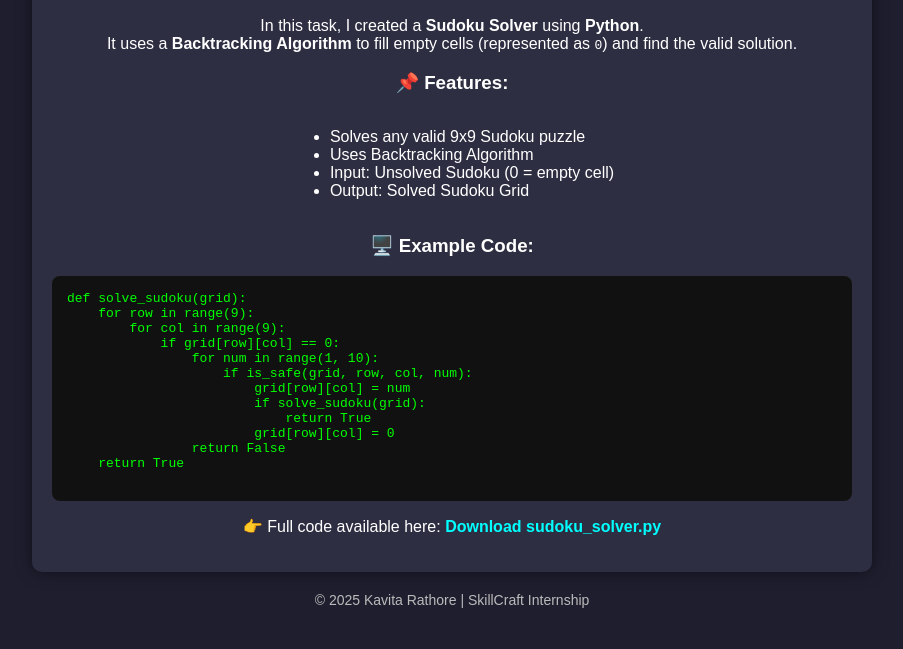
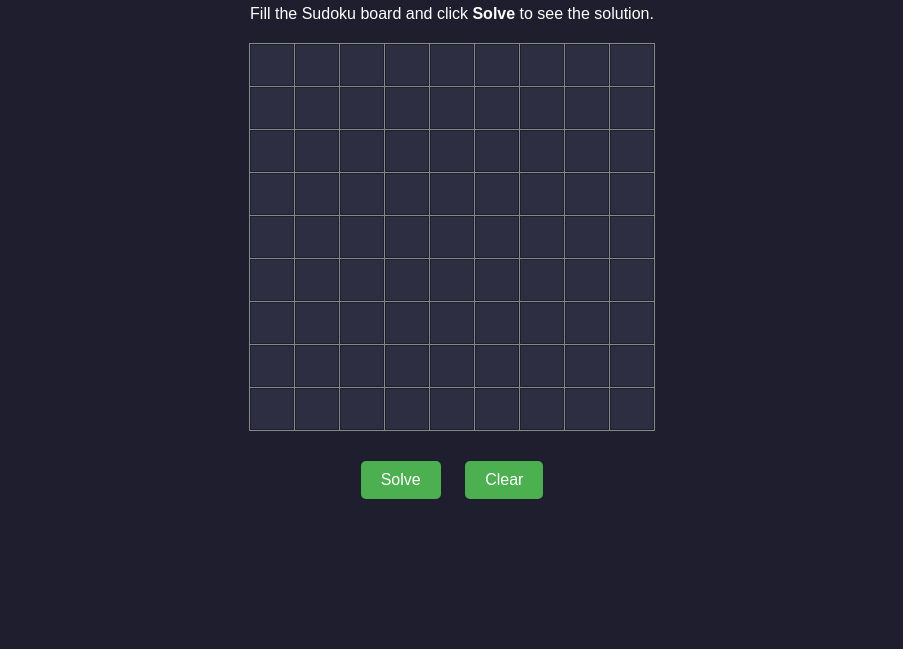
Before and after one commit to teenadhakad2004/SkillCraft-Technology-Sudoku-Solver-task3, a plain HTML site: page index.html in a window 1280 px wide. Shown: the part 151-800 px from the top of the page, without its empty margins (188-1091 px from the left). Drawn offline with Linux system fonts and the light colour scheme.

Commit message:
Update index.html

```diff
--- a/index.html
+++ b/index.html
@@ -3,91 +3,151 @@
 <head>
   <meta charset="UTF-8">
   <meta name="viewport" content="width=device-width, initial-scale=1.0">
-  <title>SkillCraft Internship - Task 3: Sudoku Solver</title>
+  <title>SkillCraft Task 3 - Sudoku Solver</title>
   <style>
     body {
       font-family: Arial, sans-serif;
       background: #1e1e2f;
-      color: #ffffff;
-      margin: 0;
+      color: white;
+      text-align: center;
       padding: 20px;
-      text-align: center;
     }
     h1 {
       color: #4CAF50;
     }
-    h2 {
-      color: #ff9800;
+    table {
+      border-collapse: collapse;
+      margin: 20px auto;
     }
-    .container {
+    td {
+      border: 1px solid #888;
+      width: 40px;
+      height: 40px;
+      text-align: center;
+    }
+    input {
+      width: 38px;
+      height: 38px;
+      text-align: center;
+      font-size: 16px;
       background: #2e2e42;
-      padding: 20px;
-      border-radius: 10px;
-      max-width: 800px;
-      margin: auto;
-      box-shadow: 0 0 15px rgba(0,0,0,0.5);
+      color: white;
+      border: none;
     }
-    pre {
-      background: #111;
-      color: #0f0;
-      text-align: left;
-      padding: 15px;
-      border-radius: 8px;
-      overflow-x: auto;
+    .btn {
+      background: #4CAF50;
+      color: white;
+      padding: 10px 20px;
+      margin: 10px;
+      border: none;
+      border-radius: 5px;
+      cursor: pointer;
+      font-size: 16px;
     }
-    a {
-      color: cyan;
-      font-weight: bold;
-      text-decoration: none;
-    }
-    .footer {
-      margin-top: 20px;
-      font-size: 14px;
-      color: #bbb;
+    .btn:hover {
+      background: #45a049;
     }
   </style>
 </head>
 <body>
-  <div class="container">
-    <h1>SkillCraft Internship</h1>
-    <h2>Task 3 - Sudoku Solver</h2>
-    <p>
-      In this task, I created a <b>Sudoku Solver</b> using <b>Python</b>.<br>
-      It uses a <b>Backtracking Algorithm</b> to fill empty cells (represented as <code>0</code>) and find the valid solution.
-    </p>
+  <h1>SkillCraft Internship - Task 3</h1>
+  <h2>Sudoku Solver</h2>
+  <p>Fill the Sudoku board and click <b>Solve</b> to see the solution.</p>
 
-    <h3>📌 Features:</h3>
-    <ul style="text-align: left; display: inline-block;">
-      <li>Solves any valid 9x9 Sudoku puzzle</li>
-      <li>Uses Backtracking Algorithm</li>
-      <li>Input: Unsolved Sudoku (0 = empty cell)</li>
-      <li>Output: Solved Sudoku Grid</li>
-    </ul>
+  <table id="sudoku-board"></table>
 
-    <h3>🖥️ Example Code:</h3>
-    <pre>
-def solve_sudoku(grid):
-    for row in range(9):
-        for col in range(9):
-            if grid[row][col] == 0:
-                for num in range(1, 10):
-                    if is_safe(grid, row, col, num):
-                        grid[row][col] = num
-                        if solve_sudoku(grid):
-                            return True
-                        grid[row][col] = 0
-                return False
-    return True
-    </pre>
+  <button class="btn" onclick="solveSudoku()">Solve</button>
+  <button class="btn" onclick="clearBoard()">Clear</button>
 
-    <p>
-      👉 Full code available here:
-      <a href="sudoku_solver.py" target="_blank">Download sudoku_solver.py</a>
-    </p>
-  </div>
+  <script>
+    const boardSize = 9;
 
-  <div class="footer">
-    © 2025 Kavita Rathore | SkillCraft Internship
-  </div>
+    // Create Sudoku board dynamically
+    const table = document.getElementById("sudoku-board");
+    for (let i = 0; i < boardSize; i++) {
+      let row = table.insertRow();
+      for (let j = 0; j < boardSize; j++) {
+        let cell = row.insertCell();
+        let input = document.createElement("input");
+        input.type = "text";
+        input.maxLength = 1;
+        cell.appendChild(input);
+      }
+    }
+
+    // Get board values
+    function getBoard() {
+      let grid = [];
+      for (let i = 0; i < boardSize; i++) {
+        grid[i] = [];
+        for (let j = 0; j < boardSize; j++) {
+          let val = table.rows[i].cells[j].children[0].value;
+          grid[i][j] = val ? parseInt(val) : 0;
+        }
+      }
+      return grid;
+    }
+
+    // Set board values
+    function setBoard(grid) {
+      for (let i = 0; i < boardSize; i++) {
+        for (let j = 0; j < boardSize; j++) {
+          table.rows[i].cells[j].children[0].value =
+            grid[i][j] !== 0 ? grid[i][j] : "";
+        }
+      }
+    }
+
+    // Sudoku solver functions
+    function isSafe(grid, row, col, num) {
+      for (let x = 0; x < 9; x++) {
+        if (grid[row][x] === num || grid[x][col] === num) return false;
+      }
+      let startRow = row - (row % 3);
+      let startCol = col - (col % 3);
+      for (let i = 0; i < 3; i++) {
+        for (let j = 0; j < 3; j++) {
+          if (grid[startRow + i][startCol + j] === num) return false;
+        }
+      }
+      return true;
+    }
+
+    function solve(grid) {
+      for (let row = 0; row < 9; row++) {
+        for (let col = 0; col < 9; col++) {
+          if (grid[row][col] === 0) {
+            for (let num = 1; num <= 9; num++) {
+              if (isSafe(grid, row, col, num)) {
+                grid[row][col] = num;
+                if (solve(grid)) return true;
+                grid[row][col] = 0;
+              }
+            }
+            return false;
+          }
+        }
+      }
+      return true;
+    }
+
+    function solveSudoku() {
+      let grid = getBoard();
+      if (solve(grid)) {
+        setBoard(grid);
+        alert("Solved Successfully!");
+      } else {
+        alert("No solution exists!");
+      }
+    }
+
+    function clearBoard() {
+      for (let i = 0; i < 9; i++) {
+        for (let j = 0; j < 9; j++) {
+          table.rows[i].cells[j].children[0].value = "";
+        }
+      }
+    }
+  </script>
 </body>
 </html>
```
